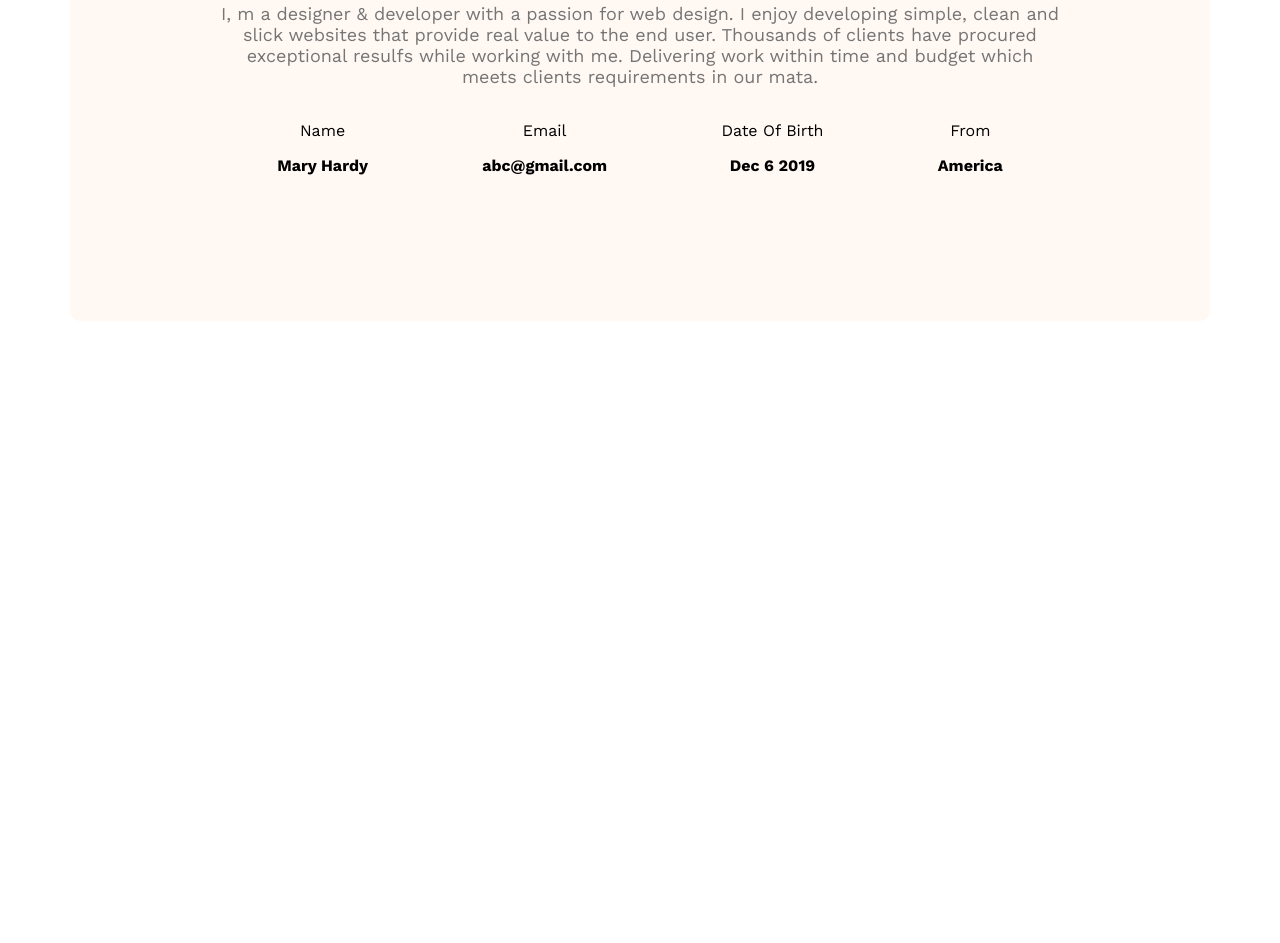
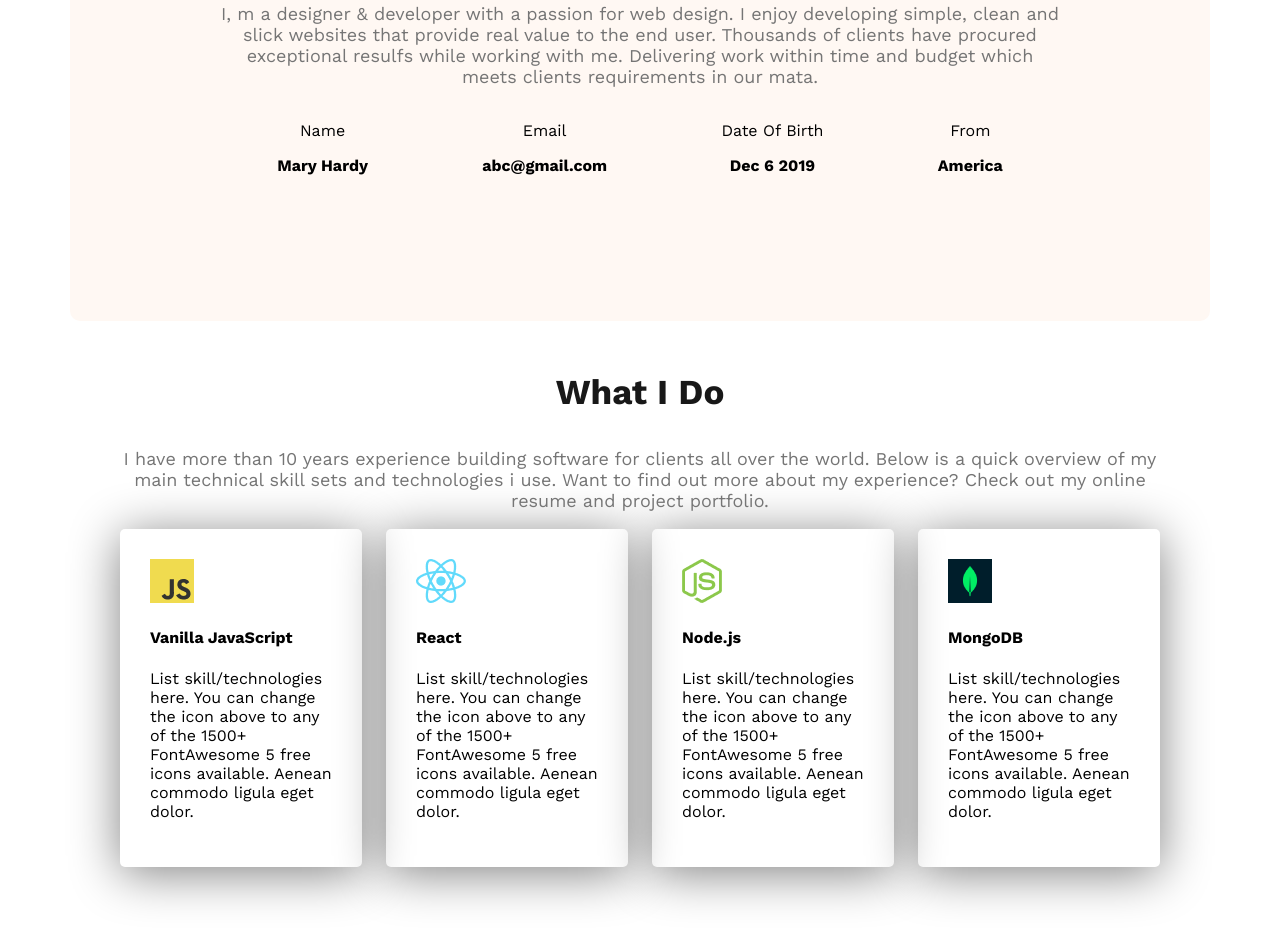
Before and after one commit to mehedipaik/Web-portfolio, a plain HTML site: page index.html in a window 1280 px wide. Shown: the part 1196-2139 px from the top of the page. Before the commit the page ends 1525 px from the top, so only its background shows below. Drawn offline with nearby package versions, Linux system fonts and the light colour scheme.

Commit message:
added work section

```diff
--- a/index.html
+++ b/index.html
@@ -58,6 +58,34 @@
             </div>
 
         </section>
+        <section class="skills">
+            <h3 class="section-title text-center">What I Do</h3>
+            <p class="section-description text-center">I have more than 10 years experience building software for clients all over the world. Below is a quick overview of my main technical skill sets and technologies i use. Want to find out more about my experience? Check out my online resume and project portfolio.</p>
+
+            <div class="skills-container">
+    <div class="skill">
+        <img src="images/icons/js.png" alt="">
+        <h4 class="skill-title">Vanilla JavaScript</h4>
+        <p class="skill-description">List skill/technologies here. You can change the icon above to any of the 1500+ FontAwesome 5 free icons available. Aenean commodo ligula eget dolor.</p>
+    </div>
+
+    <div class="skill">
+        <img src="images/icons/react.png" alt="">
+        <h4 class="skill-title">React</h4>
+        <p class="skill-description">List skill/technologies here. You can change the icon above to any of the 1500+ FontAwesome 5 free icons available. Aenean commodo ligula eget dolor.</p>
+    </div>
+    <div class="skill">
+        <img src="images/icons/nodejs.png" alt="">
+        <h4 class="skill-title">Node.js</h4>
+        <p class="skill-description">List skill/technologies here. You can change the icon above to any of the 1500+ FontAwesome 5 free icons available. Aenean commodo ligula eget dolor.</p>
+    </div>
+    <div class="skill">
+        <img src="images/icons/mongo.png" alt="">
+        <h4 class="skill-title">MongoDB</h4>
+        <p class="skill-description">List skill/technologies here. You can change the icon above to any of the 1500+ FontAwesome 5 free icons available. Aenean commodo ligula eget dolor.</p>
+    </div>
+</div>
+        </section>
 
     </main>
     <footer>
--- a/styles/blog.css
+++ b/styles/blog.css
@@ -98,6 +98,10 @@ color: #757575;
    max-width: 1140px;
    margin: 0 auto;
  }
+ .main-styles{
+ margin-top: 130px;
+ margin-bottom: 130px;
+ }
  .item-description{
    font-weight: bold;
 
@@ -105,4 +109,22 @@ color: #757575;
  .about-items{
    display: flex;
    justify-content: space-around;
+
  }
+ .text-center{
+   text-align: center;
+ }
+ .skills{
+   margin: 50px;
+   /* box-shadow: 0px 6px 50px 0 black; */
+ }
+ .skills-container{
+   display: flex;
+   gap: 24px;
+
+ }
+ .skill{
+   padding: 30px;
+   box-shadow: 0px 6px 50px 0 gray;
+   border-radius: 5px;
+ }
```
